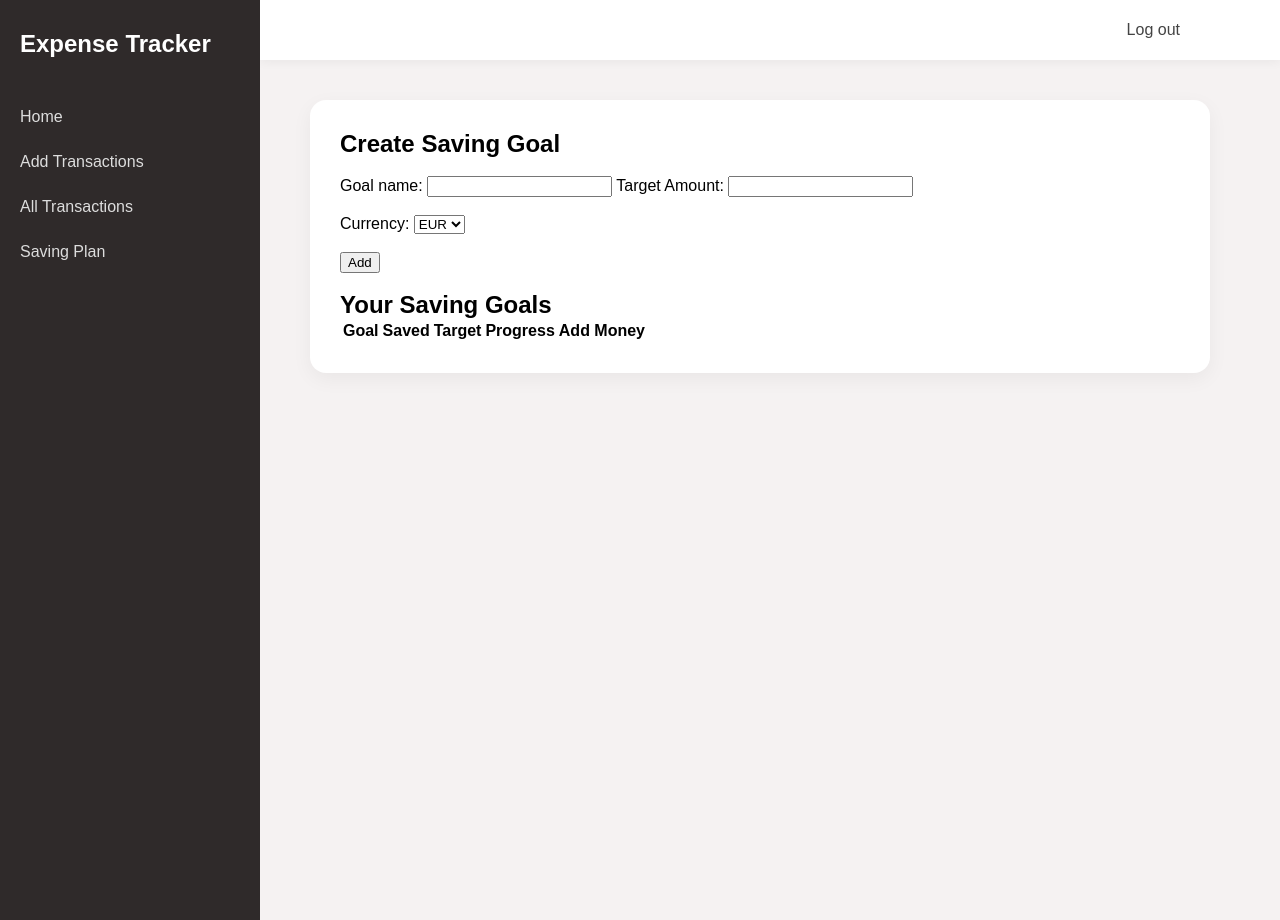
After one commit to yuxuanzhou27/ca_1, a Flask app: page /saving in a window 1280 px wide. The commit adds this page. Run offline with Flask 3, Linux system fonts and the light colour scheme; the visitor is signed in with stand-in values (Sample User, id 1); data comes from the database, SQL or seed files in the repository; both versions use the stored data as it was after the commit; lists and menus that the app fills with data are empty.

Commit message:
update saving plan and budget progress

```diff
--- a/app.py
+++ b/app.py
@@ -2,7 +2,7 @@ from flask import Flask, render_template, redirect, session, url_for, g, request
 from database import get_db, close_db
 from flask_session import Session
 from werkzeug.security import generate_password_hash, check_password_hash
-from forms import LoginForm, RegistrationForm, TransactionForm
+from forms import LoginForm, RegistrationForm, TransactionForm, SavingGoalForm, AddSavingForm
 from functools import wraps
 from datetime import datetime
 
@@ -244,11 +244,16 @@ def personal():
     budget = 1000
 
     remaining = budget - expense
-    percent = (expense / budget * 100) if budget else 0
+    percentage = (expense / budget * 100) if budget else 0
 
-
-
-    return render_template("personal.html", content=content, categories=categories)
+    return render_template("personal.html",
+                           content=content,
+                           categories=categories,
+                           budget=budget,
+                           remaining=remaining,
+                           expense=expense,
+                           income=income,
+                           percentage=percentage)
 
 @app.route("/set_budget", methods=["POST"])
 @login_required
@@ -325,3 +330,38 @@ def convert(amount, from_currency, to_currency):
         return amount
     rate = EXCHANGE_RATE[(from_currency, to_currency)]
     return amount * rate
+
+@app.route("/saving", methods=["GET", "POST"])
+@login_required
+def saving():
+    form = SavingGoalForm()
+    db = get_db()
+    if form.validate_on_submit():
+        goal_name = form.goal_name.data
+        target = form.target_amount.data
+        currency = form.currency.data
+
+        db.execute("""INSERT INTO saving_goals (user_id, goal_name, target_amount, current_amount, currency)
+                   VALUES (?, ?, ?, 0, ?)
+                   """, (session["user_id"], goal_name, target, currency))
+        db.commit()
+        return redirect("/saving")
+
+    goals = db.execute("""SELECT * FROM saving_goals
+                       WHERE user_id = ?
+                       """, (session["user_id"],))
+    db.commit()
+
+    return render_template("saving.html", goals=goals, form=form)
+
+@app.route("/add_saving/<int:goal_id>", methods=["POST"])
+@login_required
+def add_saving(goal_id):
+    amount = float(request.form.get("amount"))
+    db = get_db()
+    db.execute("""UPDATE saving_goals
+               SET current_amount = current_amount + ?
+               WHERE id = ?
+               """, (amount, goal_id))
+    db.commit()
+    return redirect("/saving")
--- a/forms.py
+++ b/forms.py
@@ -20,3 +20,13 @@ class TransactionForm(FlaskForm):
     category = SelectField("Category: ", choices=["salary","food"], default="food")
     description = StringField("Description: ")
     submit = SubmitField("Add to transactions")
+
+class SavingGoalForm(FlaskForm):
+    goal_name = StringField("Goal name: ", validators=[InputRequired()])
+    target_amount = FloatField("Target Amount: ", validators=[InputRequired()])
+    currency = SelectField("Currency: ", choices=["EUR", "CNY"], validators=[InputRequired()])
+    submit = SubmitField("Add")
+
+class AddSavingForm(FlaskForm):
+    amount = FloatField("Add Amount: ", validators=[InputRequired()])
+    submit = SubmitField("Add")
--- a/templates/base.html
+++ b/templates/base.html
@@ -29,6 +29,7 @@
                 <li><a href="{{ url_for('index') }}">Home</a></li>
                 <li><a href="{{ url_for('add_transactions') }}">Add Transactions</a></li>
                 <li><a href="{{ url_for('personal') }}">All Transactions</a></li>
+                <li><a href="{{ url_for('saving')}}">Saving Plan</a></li>
             </ul>
         </nav>
     </aside>
--- a/templates/index.html
+++ b/templates/index.html
@@ -30,7 +30,7 @@
 <p>
     Budget: {{ budget }} EUR
 </p>
-<progress value="{{ percentage }}" max="100"></progress>
+<progress value="{{ expense }}" max="{{ budget }}"></progress>
 <p>
     Total spending: {{ expense }} EUR
 </p>
--- /dev/null
+++ b/templates/saving.html
@@ -0,0 +1,65 @@
+{% extends "base.html" %}
+
+{% block title %}
+Saving Plan
+{% endblock %}
+
+{% block main_content %}
+
+<h2>Create Saving Goal</h2>
+<br>
+<form action="" method="post">
+
+    {{ form.hidden_tag() }}
+    {{ form.goal_name.label }}
+    {{ form.goal_name() }}
+    {% for error in form.goal_name.errors %}
+    {{ error }}
+    {% endfor %}
+
+    {{ form.target_amount.label }}
+    {{ form.target_amount() }}
+    {% for error in form.target_amount.errors %}
+    {{ error }}
+    {% endfor %}
+    <br>
+    <br>
+
+    {{ form.currency.label }}
+    {{ form.currency() }}
+    {% for error in form.currency.errors %}
+    {{ error }}
+    {% endfor %}
+    <br>
+    <br>
+
+    {{ form.submit() }}
+
+</form>
+<br>
+<h2>Your Saving Goals</h2>
+<table>
+    <tr>
+        <th>Goal</th>
+        <th>Saved</th>
+        <th>Target</th>
+        <th>Progress</th>
+        <th>Add Money</th>
+    </tr>
+    {% for goal in goals %}
+    <tr>
+        <td>{{ goal.goal_name }}</td>
+        <td>{{ goal.current_amount }}{{ goal.currency }}</td>
+        <td>{{ goal.target_amount }}{{ goal.currency }}</td>
+        <td><progress value="{{ goal.current_amount }}" max="{{ goal.target_amount }}"></progress></td>
+        <td>
+            <form action="/add_saving/{{ goal.id }}" method="post">
+                <input type="number" name="amount" step="0.01" placeholder="Amount">
+                <button type="submit">Add</button>
+            </form>
+        </td>
+    </tr>
+    {% endfor %}
+</table>
+
+{% endblock %}
```
Also changed, not shown: schema.sql (+9 -0 lines), app.db, 3 other files.
